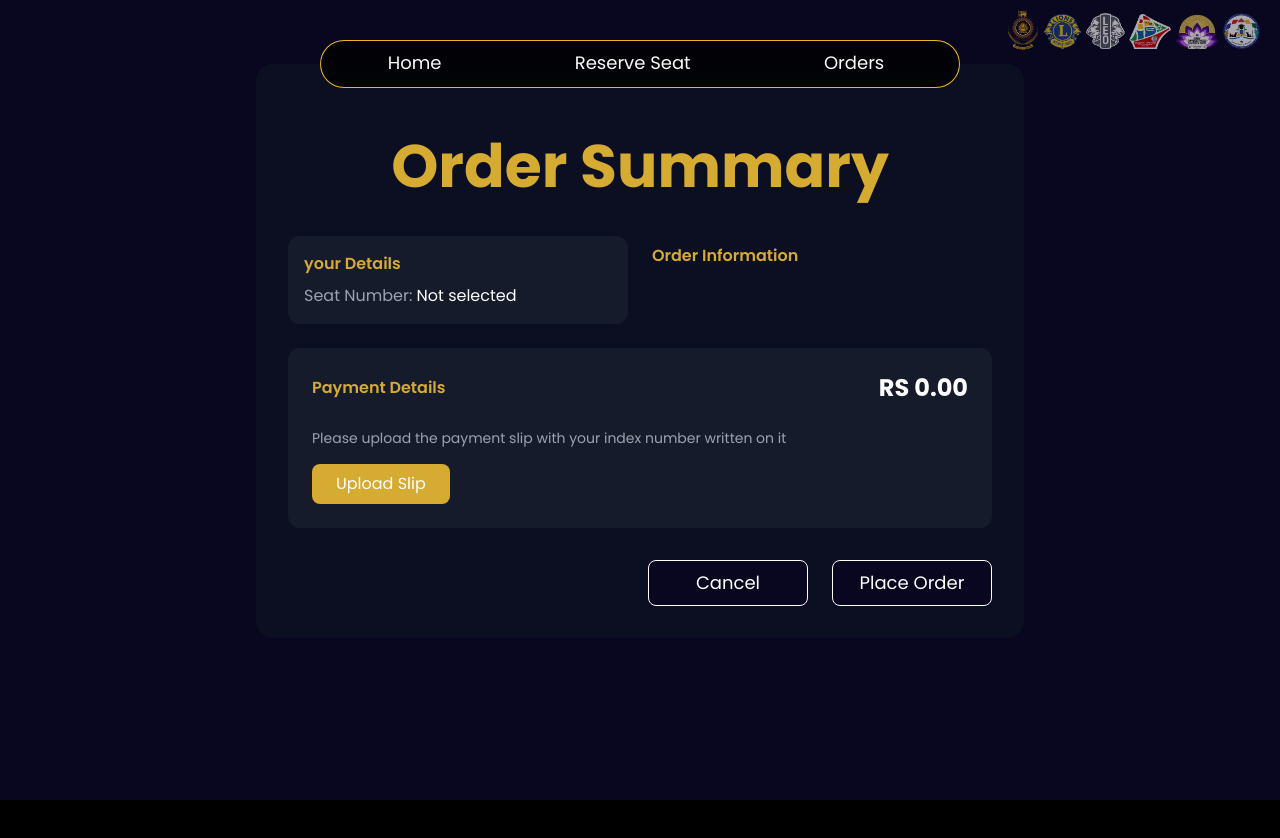
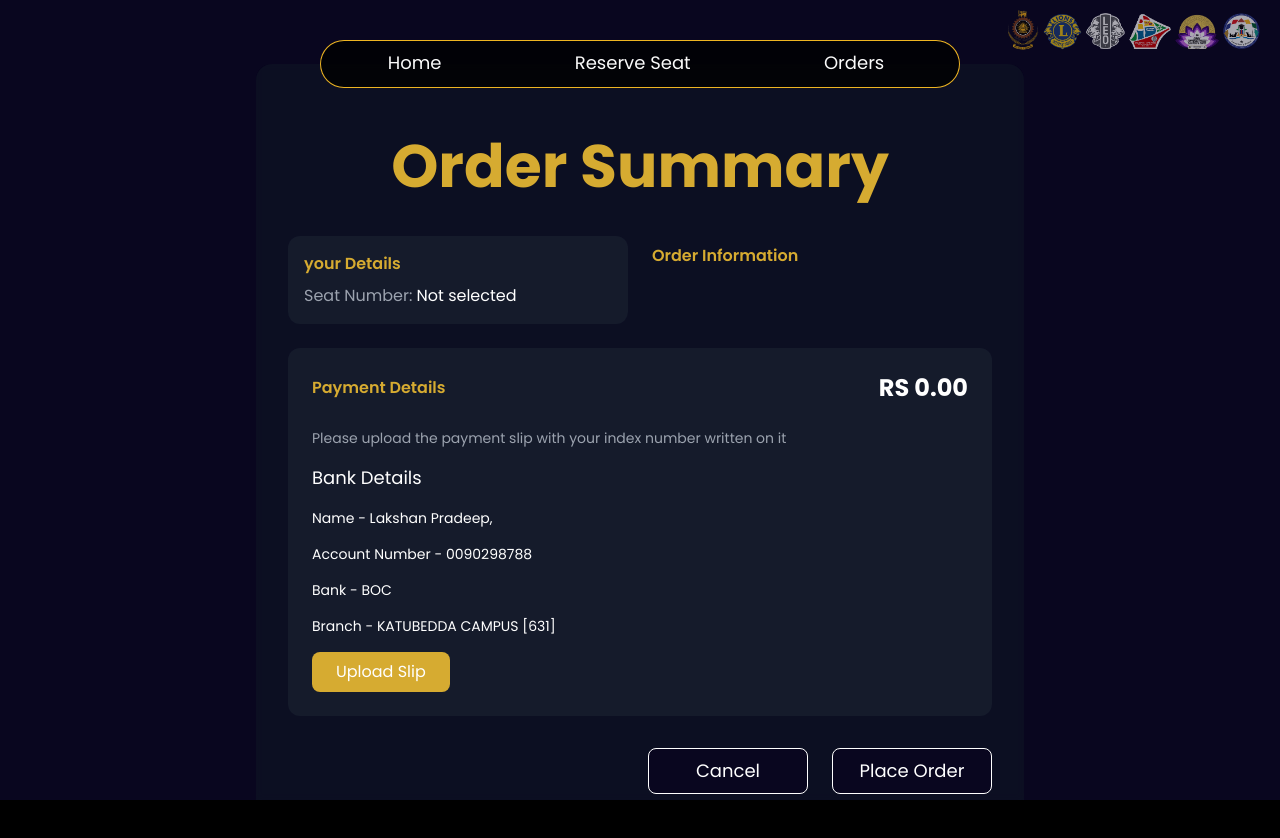
Before and after one commit to hasithasandunlakshan/leo_candle_night, a Next.js app: page /orderdetails/ordersummery in a window 1280 px wide. Shown: the top 838 px of the page. Before the commit the page ends 800 px from the top, so only its background shows below. Built offline with nearby package versions, Linux system fonts and the light colour scheme; a web font is replaced by a local one.

Commit message:
Cart Fix

```diff
--- a/src/components/OrderSummery/OrderSummary.tsx
+++ b/src/components/OrderSummery/OrderSummary.tsx
@@ -284,7 +284,13 @@ export default function OrderSummary() {
             </div>
 
             <div className="space-y-4">
+
               <p className="text-sm text-gray-400">Please upload the payment slip with your index number written on it</p>
+              <p className="text-lg text-white">Bank Details </p>
+              <p className="text-sm text-white">Name - Lakshan Pradeep,</p>
+              <p className="text-sm text-white">Account Number - 0090298788</p>
+              <p className="text-sm text-white">Bank - BOC</p>
+              <p className="text-sm text-white">Branch - KATUBEDDA CAMPUS [631]</p>
               <div className="flex flex-col sm:flex-row gap-4">
                 <input
                   type="file"
--- a/src/components/meal/FoodList.tsx
+++ b/src/components/meal/FoodList.tsx
@@ -69,6 +69,7 @@ const FoodList: React.FC<FoodListProps> = ({ FinalFood }) => {
   const [showToast, setShowToast] = useState<boolean>(false);
   const [selectedFood, setSelectedFood] = useState<FoodItem | null>(null);
   const [isSheetOpen, setIsSheetOpen] = useState<boolean>(false);
+  const [isCartButtonVisible, setIsCartButtonVisible] = useState<boolean>(true);
 
   const handleAddToCart = (food: FoodItem) => {
     if (!cart.some((item) => item.id === food.id)) {
@@ -97,52 +98,26 @@ const FoodList: React.FC<FoodListProps> = ({ FinalFood }) => {
   const handleConfirm = () => {
     FinalFood(cartLocal);
     setIsSheetOpen(false);
+    setIsCartButtonVisible(true); // Show the cart button after purchase
   };
 
   const totalPrice = cart.reduce((total, item) => total + item.price, 0);
 
-  // useEffect(() => {
-  //   if (showToast) {
-  //     const timer = setTimeout(() => setShowToast(false), 3000);
-  //     return () => clearTimeout(timer);
-  //   }
-  // }, [showToast]);
+  useEffect(() => {
+    if (isSheetOpen) {
+      setIsCartButtonVisible(false); // Hide the cart button when sheet is open
+    }
+  }, [isSheetOpen]);
 
   return (
-    <div className=" flex   w-full z-0  justify-center ">
-
+    <div className="flex w-full z-0 justify-center">
       {/* Blur Background */}
       {showToast && <div className="fixed inset-0 bg-black bg-opacity-50 backdrop-blur-md z-10"></div>}
 
-
       <div className="flex flex-col w-full justify-center items-center">
-        {/* <div className="w-[50%] my-10 p-6 rounded-lg shadow-lg text-center mt-40">
-          <h2 className="text-3xl sm:text-5xl font-bold text-secondary mb-4">Special Welcome Drink</h2>
-          <div className="flex justify-center items-center gap-4 pt-5 ">
-            <Image
-              src="/images/meals/welcomedrink.jpg"
-              width={350}
-              height={150}
-              alt="Welcome Drink"
-              className="rounded-lg  border-white shadow-lg"
-            />
-            <div className="text-secondary">
-              <p className="text-xl font-semibold">Price: RS 200</p>
-              <Button
-                onClick={() => handleAddToCart(drinks.find((item) => item.id === 15)!)}
-                className="mt-2 bg-primary text-white border-white border-2"
-              >
-                Add to Cart
-              </Button>
-            </div>
-          </div>
-        </div> */}
-
-
-
         {/* Foods */}
         <h2 className="text-3xl sm:text-4xl font-bold mb-4 md:text-7xl pt-10 text-secondary my-10">
-          Foods
+          Food Items
         </h2>
         <div className="grid-cols-1 place-content-center place-items-center sm:grid-cols-2 lg:grid-cols-4 w-[90%] grid justify-center align-middle">
           {foods.map((food) => (
@@ -172,7 +147,11 @@ const FoodList: React.FC<FoodListProps> = ({ FinalFood }) => {
         </div>
 
         {/* Cart Sheet */}
-        <Sheet open={isSheetOpen} onOpenChange={setIsSheetOpen}>
+        <Sheet open={isSheetOpen} onOpenChange={(open) => {
+          setIsSheetOpen(open);
+          setIsCartButtonVisible(!open); // Toggle cart button visibility based on sheet state
+        }}>
+          {isCartButtonVisible && (
             <SheetTrigger asChild>
               <div className="fixed right-5 top-20 z-50 text-center">
                 <button className="bg-primary border-2 border-white text-secondary p-3 rounded-full hover:bg-white hover:text-primary relative">
@@ -181,10 +160,12 @@ const FoodList: React.FC<FoodListProps> = ({ FinalFood }) => {
                 <p className="mt-1 text-sm text-white">CART</p>
               </div>
             </SheetTrigger>
+          )}
           <SheetContent className="bg-primary bg-opacity-85">
             <SheetHeader>
               <SheetTitle className="font-bold text-secondary text-2xl">Cart Items</SheetTitle>
               <SheetDescription>Review your selected items below.</SheetDescription>
+              <SheetDescription>If you want to add more items to cart select "Continue". If you are done choosing food Items please select "Purchase".</SheetDescription>
             </SheetHeader>
             <div className="grid gap-4 py-4">
               {cart.length === 0 ? (
```
Lines whose indentation alone changed are shown as unchanged.
